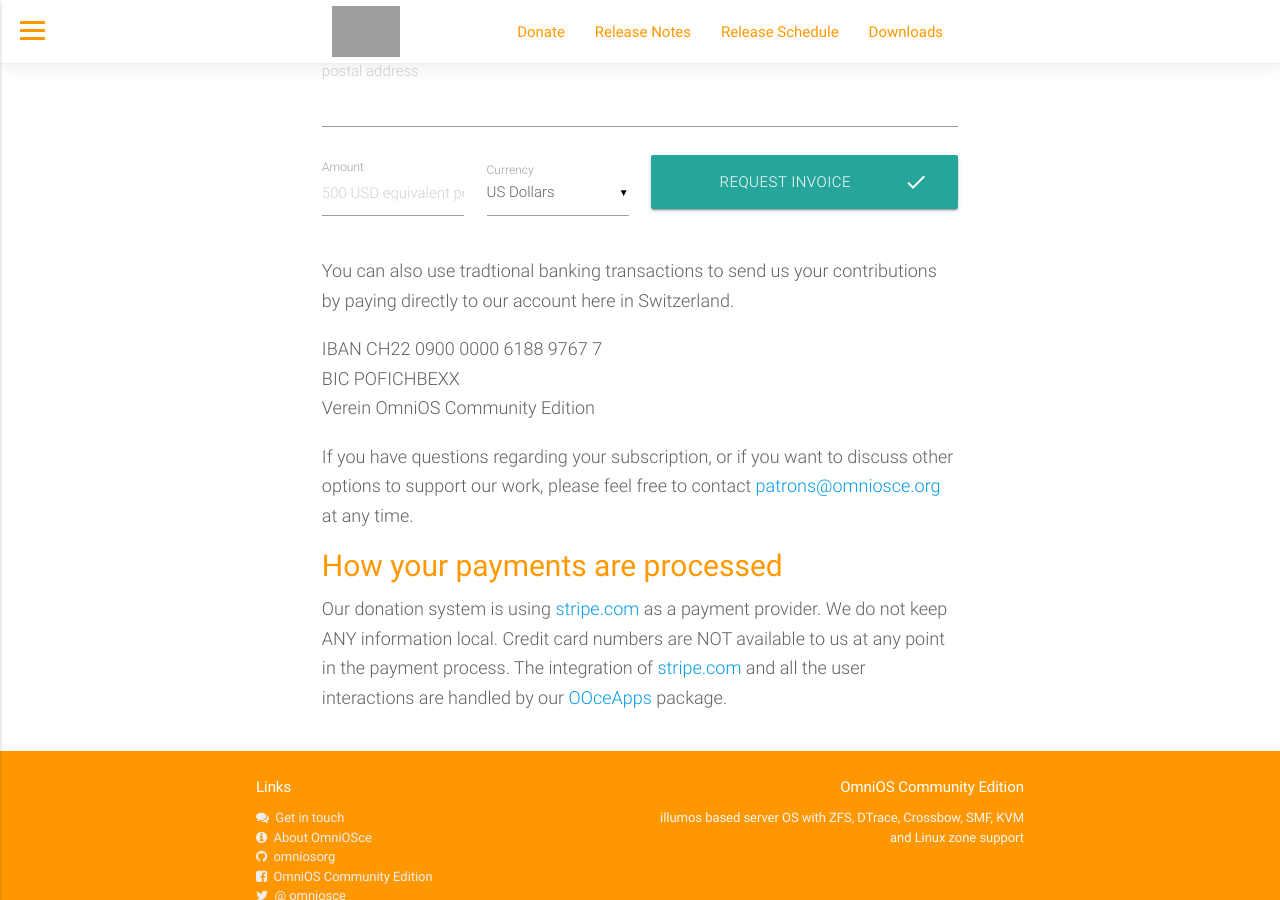
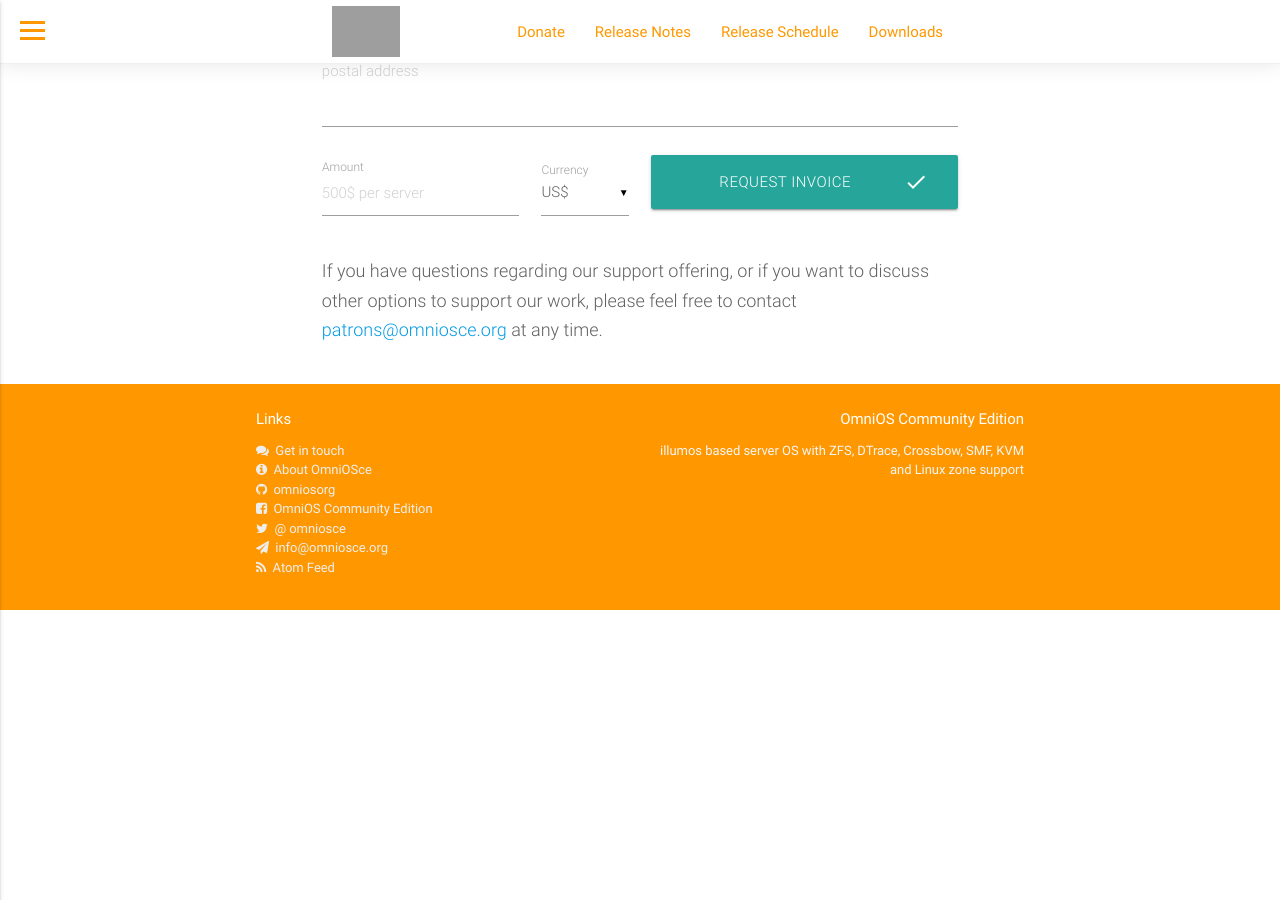
Before and after one commit to omniosorg/omniosorg.github.io, a Jekyll site: the page built from invoice.md, in a window 1280 px wide and 900 px high, scrolled down 520 px. Built offline with Jekyll 4.4.1, drawn with Linux system fonts in a browser that asks for light colours; after the commit the page ends 1130 px from its top, so only the background shows below that; grey boxes are pictures that could not be loaded.

Commit message:
fix formatting

```diff
--- a/invoice.md
+++ b/invoice.md
@@ -39,16 +39,16 @@
     <textarea placeholder="postal address" name="address" id="address_fld" class="materialize-textarea validate"></textarea>
     <label for="address">Address</label>
 </div>
-<div class="input-field col s6 m3">
-    <input placeholder="500 USD equivalent per server" name="amount" id="amount_fld" type="text" class="validate">
+<div class="input-field col s8 m4">
+    <input placeholder="500$ per server" name="amount" id="amount_fld" type="text" class="validate">
     <label>Amount</label>
 </div>
-<div class="input-field col s6 m3">
+<div class="input-field col s4 m2">
     <select id="currency_fld">
-      <option default value="usd">US Dollars</option>
-      <option value="gbp">GB Pounds</option>
-      <option value="eur">Euros</option>
-      <option value="chf">Swiss Francs</option>
+      <option default value="USD">US$</option>
+      <option value="GBP">GBP</option>
+      <option value="EUR">EUR</option>
+      <option value="CHF">CHF</option>
     </select>
     <label>Currency</label>
 </div>
@@ -106,20 +106,6 @@
    });
 })();</script>
 
-You can also use tradtional banking transactions to send us your
-contributions by paying directly to our account here in Switzerland.
-
-IBAN CH22 0900 0000 6188 9767 7<br/>
-BIC POFICHBEXX<br/>
-Verein OmniOS Community Edition
-
-If you have questions regarding your subscription, or if you want to
+If you have questions regarding our support offering, or if you want to
 discuss other options to support our work, please feel free to contact <a
 href="mailto:patrons@omniosce.org">patrons@omniosce.org</a> at any time.
-
-## How your payments are processed
-
-Our donation system is using <a href="https://stripe.com">stripe.com</a> as a payment provider.
-We do not keep ANY information local. Credit card numbers are NOT available to us at any point
-in the payment process. The integration of <a href="https://stripe.com">stripe.com</a> and all the user
-interactions are handled by our <a href="https://github.com/omniosorg/ooceapps">OOceApps</a> package.
```
